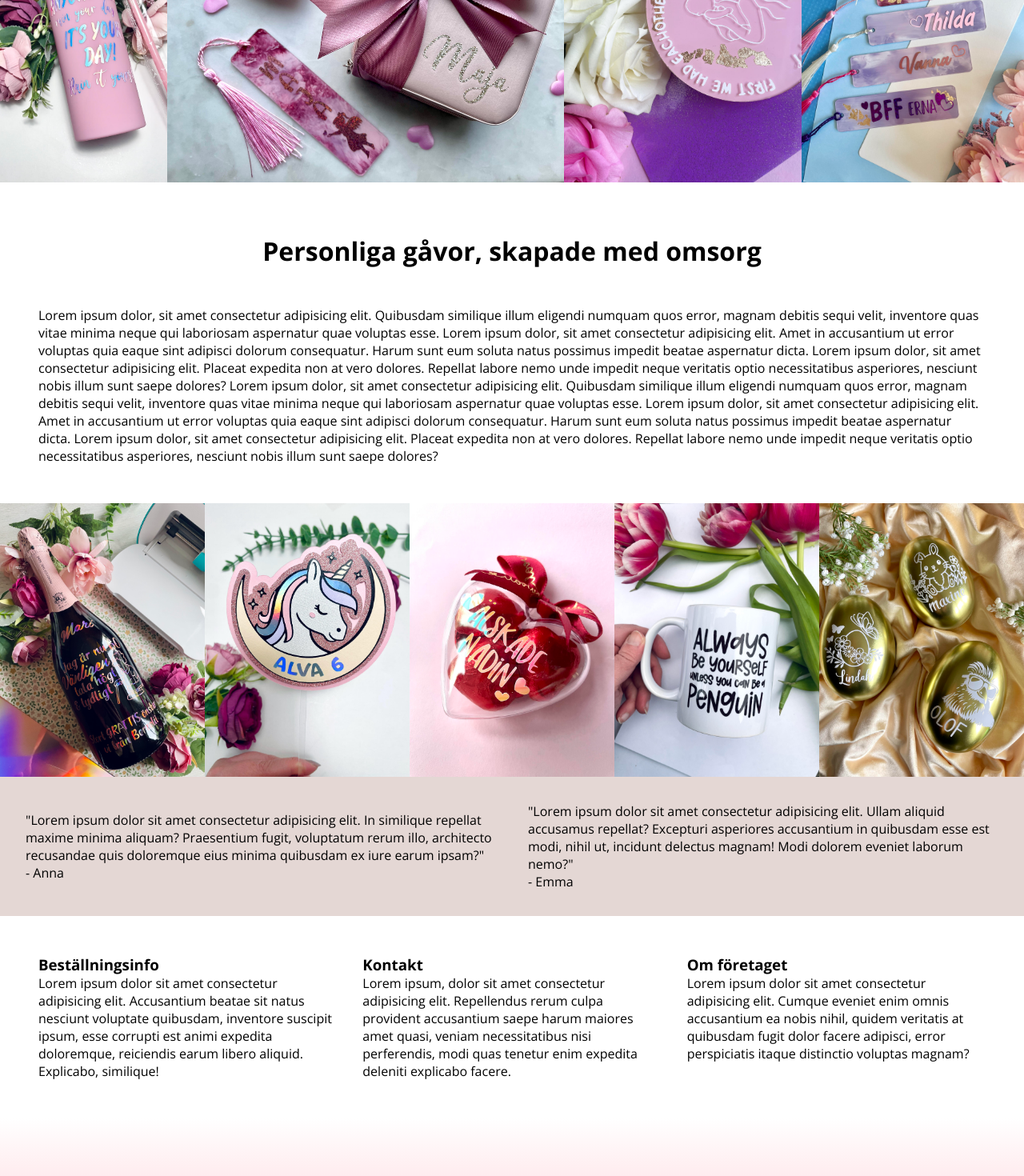
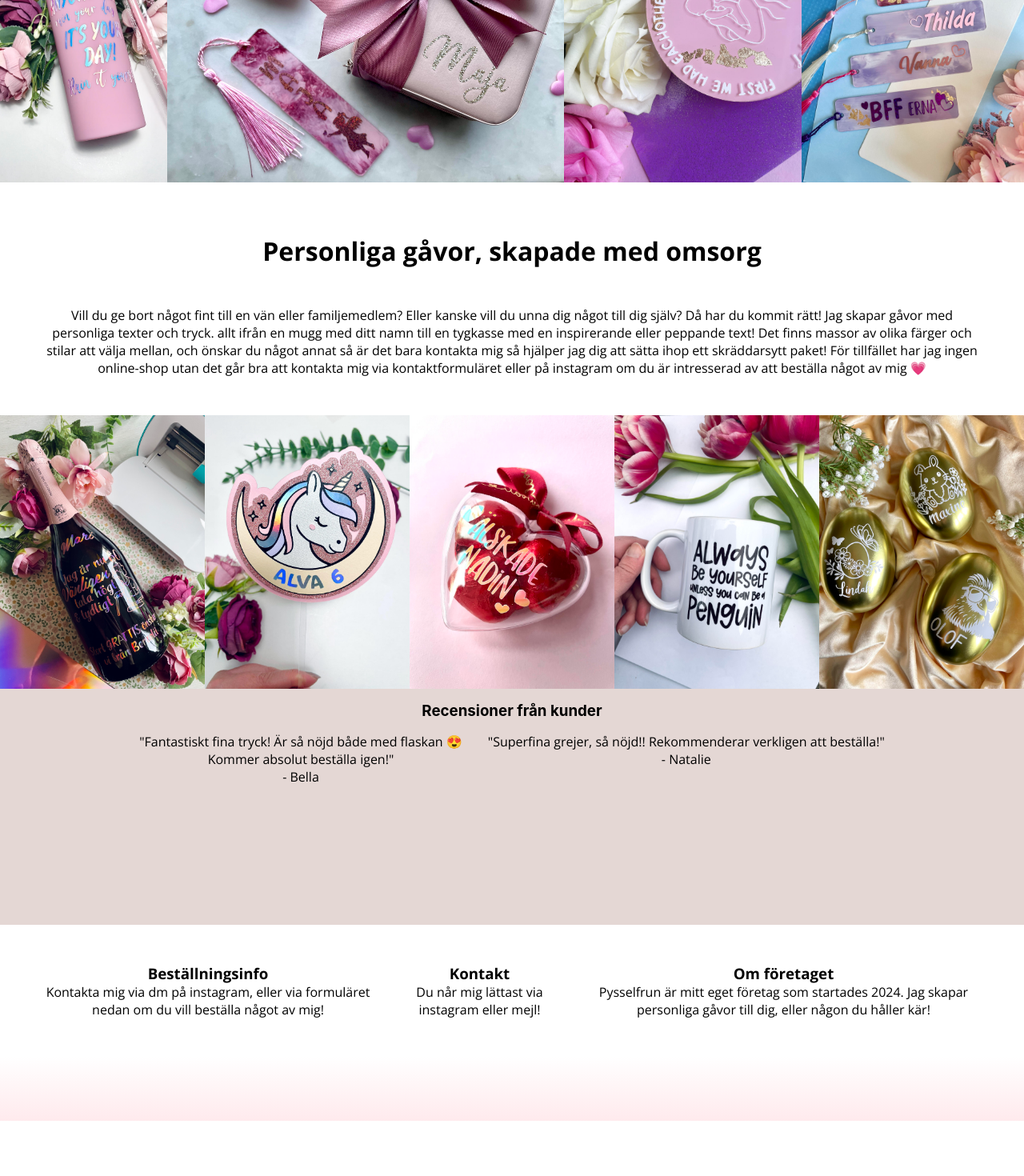
Before and after one commit to isabellaes/ms-pysselfrun, a React (Create React App) app: page / in a window 1280 px wide. Shown: the part 250-1720 px from the top of the page at 80% size. After the commit the page ends 1651 px from the top, so only its background shows below. Built offline with nearby package versions, Linux system fonts and the light colour scheme; a web font is replaced by a local one.

Commit message:
some info update and style

```diff
--- a/src/components/ContactForm.tsx
+++ b/src/components/ContactForm.tsx
@@ -5,15 +5,15 @@ const ContactForm = () => {
   return (
     <div className="form-container">
       <div className="social-icons">
-        <p>
+        <a href="https://www.instagram.com/pysselfrun/">
           <InstagramIcon className="icon" />
-        </p>
-        <p>
+        </a>
+        <a href="https://www.facebook.com/pysselfrun">
           <FacebookIcon className="icon" />
-        </p>
-        <p>
+        </a>
+        <a href="https://www.tiktok.com/@pysselfrun">
           <i className="bx bxl-tiktok icon" />
-        </p>
+        </a>
       </div>
       <div className="contact-form">
         <form>
--- a/src/pages/HomePage.tsx
+++ b/src/pages/HomePage.tsx
@@ -15,26 +15,16 @@ const HomePage = () => {
       <div className="text-box">
         <h1>Personliga gåvor, skapade med omsorg</h1>
         <p>
-          Lorem ipsum dolor, sit amet consectetur adipisicing elit. Quibusdam
-          similique illum eligendi numquam quos error, magnam debitis sequi
-          velit, inventore quas vitae minima neque qui laboriosam aspernatur
-          quae voluptas esse. Lorem ipsum dolor, sit amet consectetur
-          adipisicing elit. Amet in accusantium ut error voluptas quia eaque
-          sint adipisci dolorum consequatur. Harum sunt eum soluta natus
-          possimus impedit beatae aspernatur dicta. Lorem ipsum dolor, sit amet
-          consectetur adipisicing elit. Placeat expedita non at vero dolores.
-          Repellat labore nemo unde impedit neque veritatis optio necessitatibus
-          asperiores, nesciunt nobis illum sunt saepe dolores? Lorem ipsum
-          dolor, sit amet consectetur adipisicing elit. Quibusdam similique
-          illum eligendi numquam quos error, magnam debitis sequi velit,
-          inventore quas vitae minima neque qui laboriosam aspernatur quae
-          voluptas esse. Lorem ipsum dolor, sit amet consectetur adipisicing
-          elit. Amet in accusantium ut error voluptas quia eaque sint adipisci
-          dolorum consequatur. Harum sunt eum soluta natus possimus impedit
-          beatae aspernatur dicta. Lorem ipsum dolor, sit amet consectetur
-          adipisicing elit. Placeat expedita non at vero dolores. Repellat
-          labore nemo unde impedit neque veritatis optio necessitatibus
-          asperiores, nesciunt nobis illum sunt saepe dolores?
+          Vill du ge bort något fint till en vän eller familjemedlem? Eller
+          kanske vill du unna dig något till dig själv? Då har du kommit rätt!
+          Jag skapar gåvor med personliga texter och tryck. allt ifrån en mugg
+          med ditt namn till en tygkasse med en inspirerande eller peppande
+          text! Det finns massor av olika färger och stilar att välja mellan,
+          och önskar du något annat så är det bara kontakta mig så hjälper jag
+          dig att sätta ihop ett skräddarsytt paket! För tillfället har jag
+          ingen online-shop utan det går bra att kontakta mig via
+          kontaktformuläret eller på instagram om du är intresserad av att
+          beställa något av mig 💗
         </p>
       </div>
       <div className="img-box">
@@ -47,23 +37,23 @@ const HomePage = () => {
         ))}
       </div>
       <div className="review-box">
+        <h3>Recensioner från kunder</h3>
+        <div className="row">
           <div className="text">
             <p>
-            "Lorem ipsum dolor sit amet consectetur adipisicing elit. In
-            similique repellat maxime minima aliquam? Praesentium fugit,
-            voluptatum rerum illo, architecto recusandae quis doloremque eius
-            minima quibusdam ex iure earum ipsam?"
+              "Fantastiskt fina tryck! Är så nöjd både med flaskan 😍
+              <br></br>
+              Kommer absolut beställa igen!"
             </p>
-          <p>- Anna</p>
+            <p>- Bella</p>
           </div>
           <div className="text">
             <p>
-            "Lorem ipsum dolor sit amet consectetur adipisicing elit. Ullam
-            aliquid accusamus repellat? Excepturi asperiores accusantium in
-            quibusdam esse est modi, nihil ut, incidunt delectus magnam! Modi
-            dolorem eveniet laborum nemo?"
+              "Superfina grejer, så nöjd!! Rekommenderar verkligen att
+              beställa!"
             </p>
-          <p>- Emma</p>
+            <p>- Natalie</p>
+          </div>
         </div>
       </div>
 
@@ -71,28 +61,19 @@ const HomePage = () => {
         <div>
           <h3>Beställningsinfo</h3>
           <p>
-            Lorem ipsum dolor sit amet consectetur adipisicing elit. Accusantium
-            beatae sit natus nesciunt voluptate quibusdam, inventore suscipit
-            ipsum, esse corrupti est animi expedita doloremque, reiciendis earum
-            libero aliquid. Explicabo, similique!
+            Kontakta mig via dm på instagram, eller via formuläret nedan om du
+            vill beställa något av mig!
           </p>
         </div>
         <div>
           <h3>Kontakt</h3>
-          <p>
-            Lorem ipsum, dolor sit amet consectetur adipisicing elit.
-            Repellendus rerum culpa provident accusantium saepe harum maiores
-            amet quasi, veniam necessitatibus nisi perferendis, modi quas
-            tenetur enim expedita deleniti explicabo facere.
-          </p>
+          <p>Du når mig lättast via instagram eller mejl!</p>
         </div>
         <div>
           <h3>Om företaget</h3>
           <p>
-            Lorem ipsum dolor sit amet consectetur adipisicing elit. Cumque
-            eveniet enim omnis accusantium ea nobis nihil, quidem veritatis at
-            quibusdam fugit dolor facere adipisci, error perspiciatis itaque
-            distinctio voluptas magnam?
+            Pysselfrun är mitt eget företag som startades 2024. Jag skapar
+            personliga gåvor till dig, eller någon du håller kär!
           </p>
         </div>
       </div>
--- a/src/pages/ProductPage.tsx
+++ b/src/pages/ProductPage.tsx
@@ -42,18 +42,6 @@ const ProductPage = () => {
           <div>
             <h2>{product.title}</h2>
             <p>{product.description}</p>
-            <p>
-              Lorem ipsum dolor sit amet consectetur adipisicing elit. Quis sit
-              incidunt facere tempora. Voluptates dolorum numquam voluptatem
-              dolore. Dicta vero eum possimus, cupiditate laboriosam ea rem
-              sapiente a repellat commodi.
-            </p>
-            <p>
-              Lorem ipsum dolor sit amet consectetur adipisicing elit. Quis sit
-              incidunt facere tempora. Voluptates dolorum numquam voluptatem
-              dolore. Dicta vero eum possimus, cupiditate laboriosam ea rem
-              sapiente a repellat commodi.
-            </p>
           </div>
         </>
       </main>
--- a/src/style/components/_header.scss
+++ b/src/style/components/_header.scss
@@ -75,7 +75,8 @@ header {
 
       li {
         padding-left: 10px;
-        font-size: 20px;
+        font-size: 18px;
+        font-weight: 600;
         font-family: $fontRegular;
       }
     }
--- a/src/style/pages/_homePage.scss
+++ b/src/style/pages/_homePage.scss
@@ -5,6 +5,7 @@
     $backgroundColor-Linear,
     $backgroundColor-Linear-second
   );
+  text-align: center;
   .img-grid {
     display: flex;
     flex-direction: row;
@@ -46,6 +47,7 @@
     p {
       padding: 1em;
       font-family: $fontRegular;
+      text-align: center;
     }
   }
   .img-box {
@@ -82,7 +84,12 @@
   .homepage-container {
     .review-box {
       display: flex;
-      flex-direction: row;
+      flex-direction: column;
+      .row {
+        display: flex;
+        flex-direction: row;
+        min-height: 30vh;
+      }
     }
 
     .info-box {
```
Lines whose indentation alone changed are shown as unchanged.
